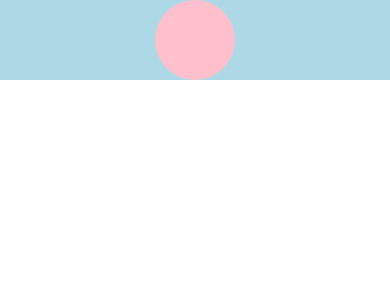
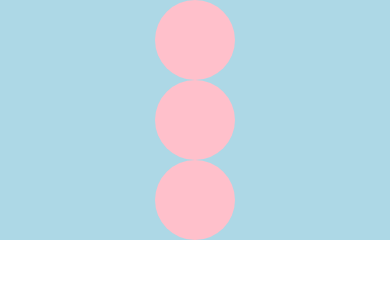
Before and after one commit to leonsoh/FloatingActionButton, a React Native app: screen / in a window 390 px wide. Shown: the top 300 px of the page. Built offline with nearby package versions, Linux system fonts and the light colour scheme.

Commit message:
Initialise action buttons layout

```diff
--- a/App.js
+++ b/App.js
@@ -1,12 +1,12 @@
 import React from 'react';
-import {SafeAreaView} from 'react-native';
+import {View} from 'react-native';
 import FloatingActionButton from './components/FloatingActionButton';
 
 const App = () => {
   return (
-    <SafeAreaView>
+    <View>
       <FloatingActionButton />
-    </SafeAreaView>
+    </View>
   );
 };
 
--- a/components/FloatingActionButton.js
+++ b/components/FloatingActionButton.js
@@ -1,12 +1,35 @@
 import React from 'react';
-import {View, StyleSheet, TouchableOpacity} from 'react-native';
+import {View, StyleSheet, TouchableOpacity, Animated, Easing} from 'react-native';
 
 const buttonSize = 80;
+
+const actions = [
+  {
+    title: "Edit",
+    onPress: ""
+  },
+  {
+    title: "View",
+    onPress: ""
+  }
+]
 
 const FloatingActionButton = () => {
   return (
     <View style={styles.container}>
-      <TouchableOpacity style={styles.main} />
+      {
+        actions.map((action, index) => {
+          return (
+            <View key={index} style={styles.main}/>
+          );
+        })
+      }
+
+      <TouchableOpacity
+        style={styles.main}
+        onPress={() => {
+          //open main button
+        }}/>
     </View>
   );
 };
@@ -22,7 +45,7 @@ const styles = StyleSheet.create({
     height: buttonSize,
     width: buttonSize,
     borderRadius: buttonSize / 2,
-    backgroundColor: "pink",
+    backgroundColor: 'pink',
   },
 
 });
```
Also changed, not shown: 2 other files (tests, documents, lock files or other folders).
